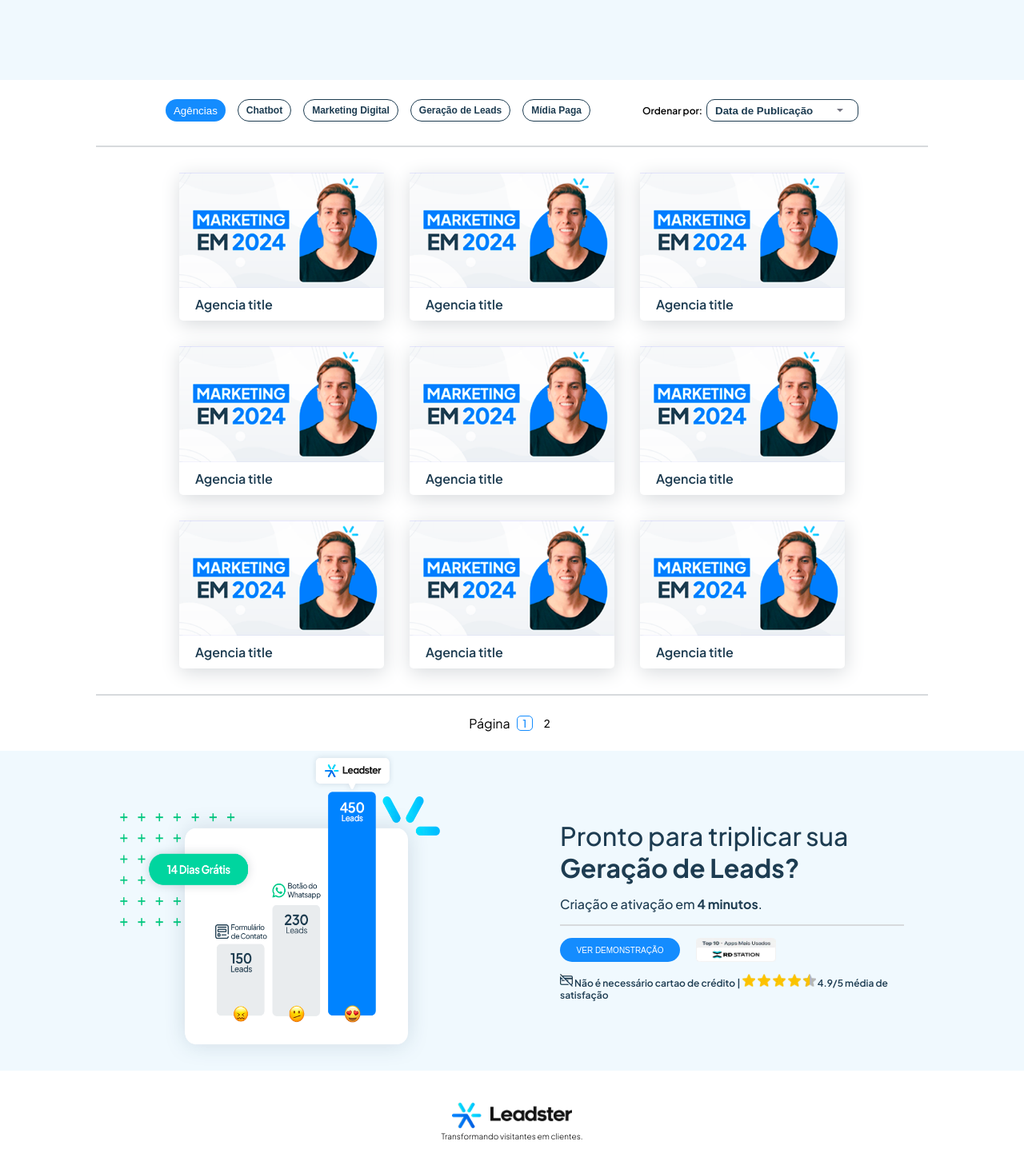
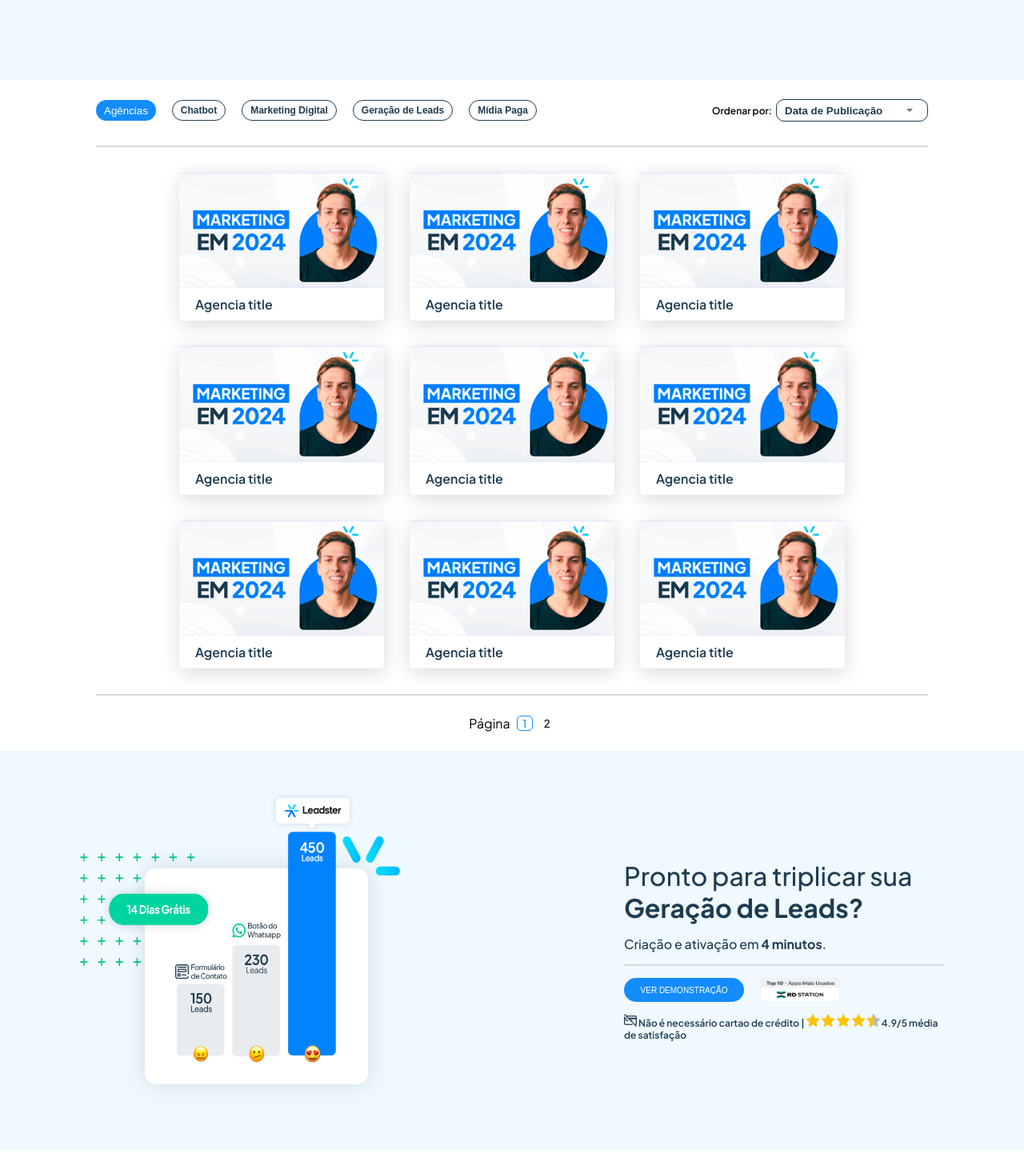
Before and after one commit to yuurivergara/Leadster-frontend, a Next.js app in the folder leadster-frontend/: page / in a window 1280 px wide. Shown: the part 380-1837 px from the top of the page at 80% size. Built offline with nearby package versions, Linux system fonts and the light colour scheme.

Commit message:
feat: responsiveness adjustment

```diff
--- a/leadster-frontend/src/app/page.tsx
+++ b/leadster-frontend/src/app/page.tsx
@@ -44,6 +44,10 @@ const VideoSection = styled.section`
       color: var(--dodger-blue);
     }
   }
+
+  @media(max-width: 1200px){
+    width: 80%;
+  }
 `
 
 const XButton = styled.button`
@@ -53,6 +57,11 @@ const XButton = styled.button`
   position: absolute;
   right: 35%;
   top: 5%;
+
+  @media (max-width: 1200px){
+        right: 15%;
+        top:6%
+    }
 `
 const HorizontalLine = styled.div`
     border: 1px solid var(--platinum);
@@ -63,8 +72,13 @@ const HorizontalLine = styled.div`
 const IconSection = styled.section`
   display: flex;
   gap: 10px;
+  width: 100%;
+
 
   button{
+    @media (max-width: 968px){
+        font-size: 10px;
+    }
     display: flex;
     opacity: 0.6;
     border: none;
@@ -111,6 +125,7 @@ padding: 20px;
 font-family: inherit;
 font-weight: 600;
 color: #1D3C51;
+width: 100%;
   h2{
     font-family: inherit;
     font-size: 14px;
--- a/leadster-frontend/src/components/filter-section.tsx
+++ b/leadster-frontend/src/components/filter-section.tsx
@@ -6,9 +6,22 @@ import { FilterContext } from "@/contexts/FilterContext"
 const Container = styled.div`
     display: flex;
     gap: 15px;
+    width: 100%;
     margin-bottom: 30px;
+    align-items: center;
+    justify-content: space-between;
+
+    @media (max-width: 968px) {
+        flex-direction: column;
+    }
+`
+
+const CategoryButton = styled.div`
+    display: flex;
+    gap:20px
 `
 const Button = styled.button`
+
 
 &.nopressed{
 
@@ -18,7 +31,6 @@ const Button = styled.button`
     background-color: transparent;
     font-size: 12px;
     color: #1D3C51;
-        font-weight: 500;
         cursor: pointer;
         font-weight: 600;
         &:hover{
@@ -35,6 +47,17 @@ const Button = styled.button`
         padding: 5px 10px;
     }
 
+    @media(max-width: 968px){
+        &.nopressed{
+            font-size: 10px;
+        }
+
+        &.pressed{
+            font-size: 10px;
+            padding-inline-start: 2px 5px;
+            border-radius: 20px;
+        }
+    }
 
 
 `
@@ -44,6 +67,8 @@ export function FilterSection(){
     const [index,setIndex] = useState(0)
     return(
         <Container>
+            <CategoryButton>
+
             <Button
             onClick={()=>{
                 setIndex(0)
@@ -87,6 +112,8 @@ export function FilterSection(){
             }}
             className={index == 4? 'pressed' : 'nopressed'}
             >Mídia Paga</Button>
+            </CategoryButton>
+
             <OrderFilter/>
         </Container>
     )
--- a/leadster-frontend/src/components/first-section.tsx
+++ b/leadster-frontend/src/components/first-section.tsx
@@ -9,6 +9,8 @@ const TagSection = styled.div`
     justify-content: center;
     background-color: var(--alice-blue-2);
     height: 400px;
+
+
 
     h2{
         font-weight: 500;
@@ -34,6 +36,18 @@ const TagSection = styled.div`
         font-weight: 600;
     }
 
+    @media (max-width: 968px) {
+    h2{
+        font-size: 30px;
+    }
+
+    h1{
+        font-size: 50px;
+    }
+    p{
+        font-size: 10px;
+    }
+    }
 `
 
 const HorizontalLine = styled.div`
--- a/leadster-frontend/src/components/footer.tsx
+++ b/leadster-frontend/src/components/footer.tsx
@@ -9,6 +9,8 @@ const TagFooter = styled.footer`
     width: 100%;
     padding: 40px;
     flex-direction: column;
+
+
 `
 
 const Title = styled.div`
@@ -26,6 +28,10 @@ const ShortCuts = styled.div`
     display: flex;
     max-width: 100vw;
     gap:150px;
+
+    @media(max-width: 800px){
+        flex-direction: column;
+    }
 
     >div {
         display: flex;
--- a/leadster-frontend/src/components/third-section.tsx
+++ b/leadster-frontend/src/components/third-section.tsx
@@ -2,28 +2,22 @@ import { styled } from "styled-components"
 
 const TagSection = styled.div`
     display: flex;
-    flex-direction: row;
     align-items: center;
+    background-color: var(--alice-blue-2);
+    padding: 50px 100px;
+    width: 100%;
     justify-content: space-between;
-    background-color: var(--alice-blue-2);
-    height: 400px;
-    width: 100%;
-    gap: 150px;
-    padding: 150px;
 
-    >img{
-        width: 400px;
-        height: 400px;
-        flex: 1;
+    @media(max-width: 800px){
+        flex-direction: column;
     }
-
-
 `
 
 const TextSection = styled.div`
     display: flex;
     flex-direction: column;
     gap: 15px;
+    width: 400px;
     >span{
         border: 1px solid var(--platinum);
         width: 100%;
@@ -74,7 +68,7 @@ const TextSection = styled.div`
 export function ThirdSection(){
     return(
         <TagSection>
-            <img src="/comparativo_img_CTA.png" />
+            <img src="/comparativo_img_CTA.png" width={400} height={400} />
             <TextSection>
                 <h1>Pronto para triplicar sua <strong>Geração de Leads?</strong></h1>
                 <h3>Criação e ativação em <strong>4 minutos</strong>.</h3>
```
Lines whose indentation alone changed are shown as unchanged.
